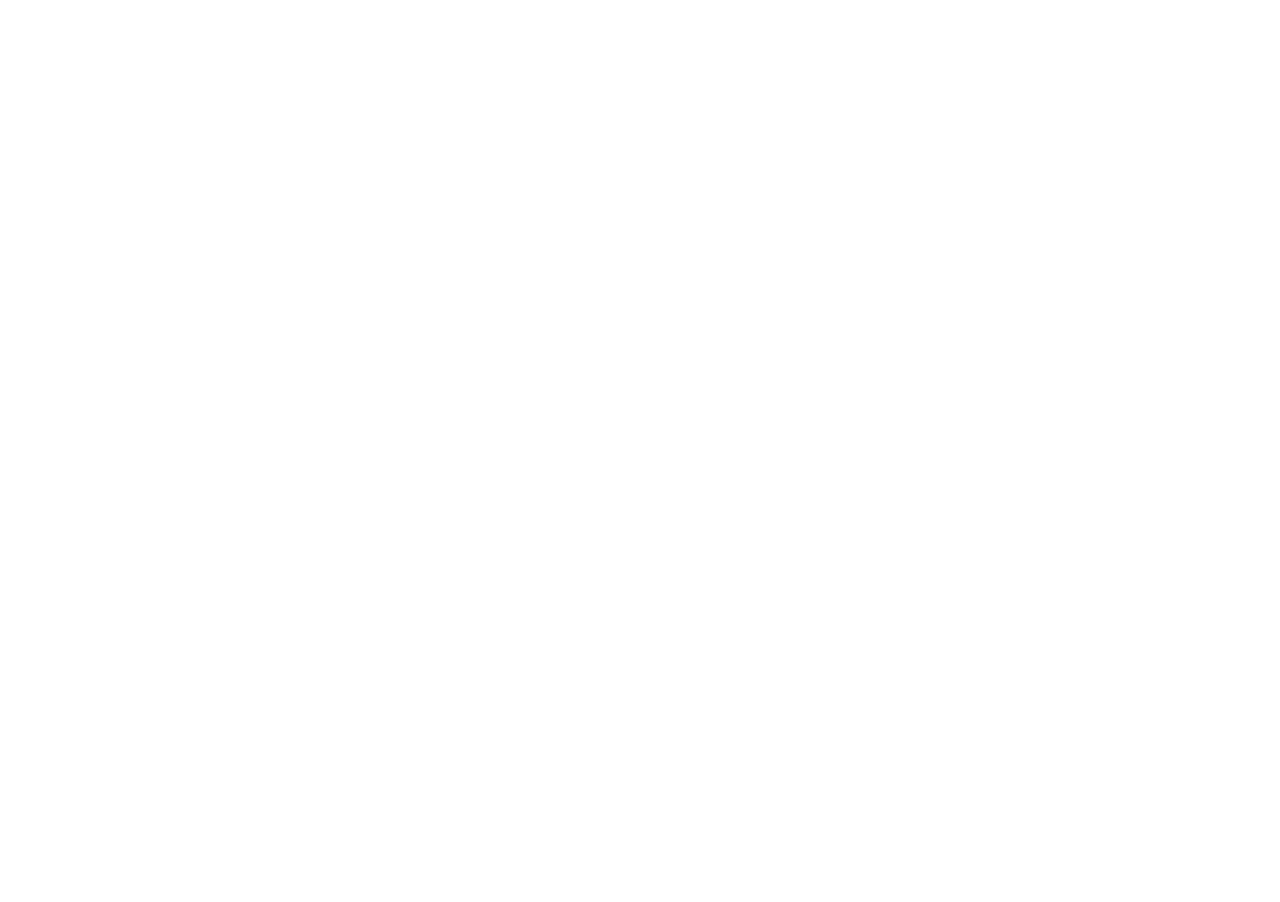
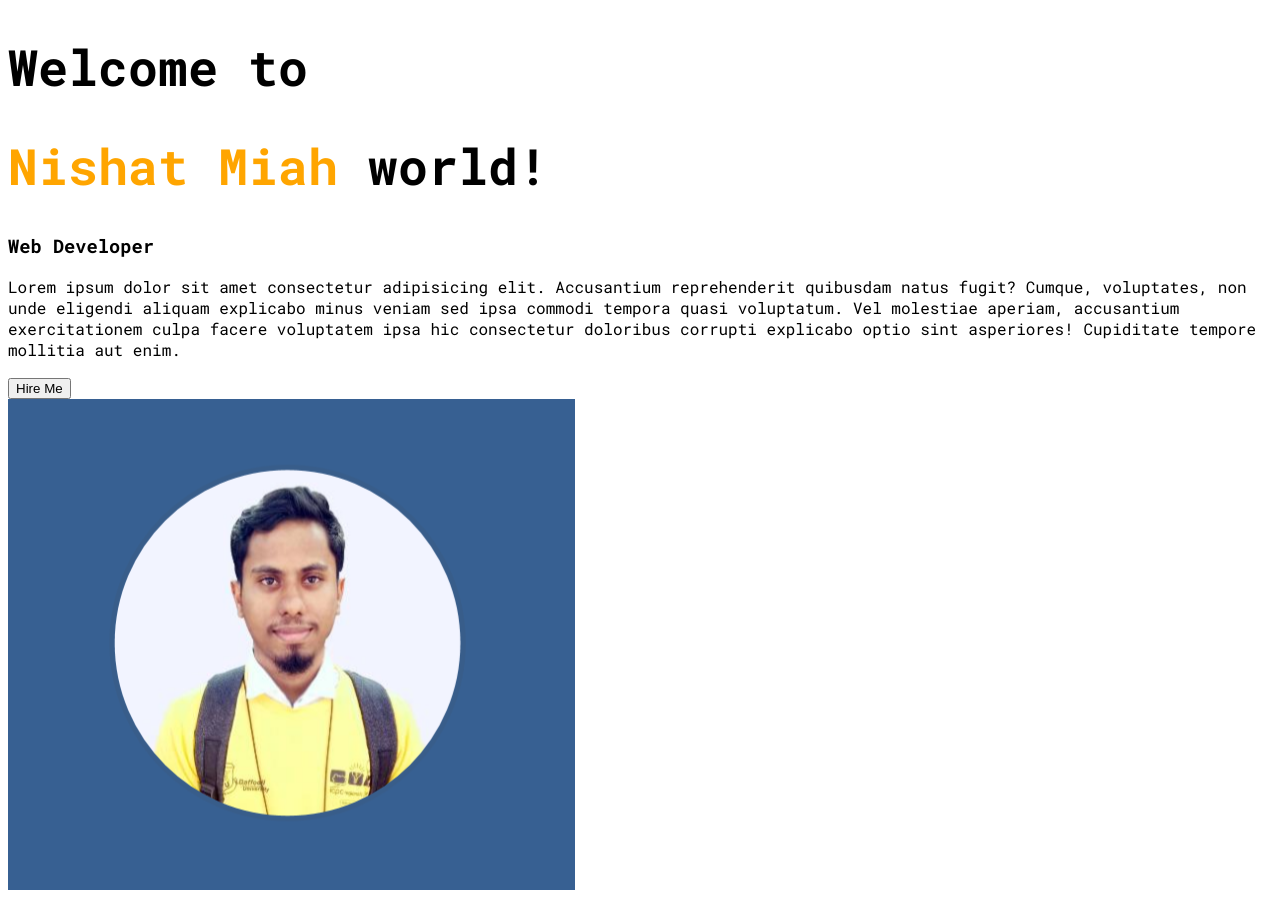
Before and after one commit to nakibul01/developer-portfolio, a plain HTML site: page index.html in a window 1280 px wide. Before the commit the page ends 800 px from the top, so only its background shows below. Drawn offline with Linux system fonts and the light colour scheme.

Commit message:
Added about me

```diff
--- a/index.html
+++ b/index.html
@@ -1,5 +1,6 @@
 <!DOCTYPE html>
 <html lang="en">
+
 <head>
     <meta charset="UTF-8">
     <meta http-equiv="X-UA-Compatible" content="IE=edge">
@@ -7,7 +8,23 @@
     <title>Nishat Portfolio</title>
     <link rel="stylesheet" href="style.css">
 </head>
+
 <body>
+    <div class="left">
+        <h1>Welcome to</h1>
+        <h1><span class="orange-color">Nishat Miah</span> world!</h1>
+        <h3>Web Developer</h3>
+        <p>Lorem ipsum dolor sit amet consectetur adipisicing elit. Accusantium reprehenderit quibusdam natus fugit?
+            Cumque, voluptates, non unde eligendi aliquam explicabo minus veniam sed ipsa commodi tempora quasi
+            voluptatum. Vel molestiae aperiam, accusantium exercitationem culpa facere voluptatem ipsa hic consectetur
+            doloribus corrupti explicabo optio sint asperiores! Cupiditate tempore mollitia aut enim.</p>
 
+        <button class="button-modify">Hire Me</button>
+    </div>
+
+    <div class="right">
+        <img src="images/Untitled.png" alt="Md Nishat Miah">
+    </div>
 </body>
+
 </html>
--- a/style.css
+++ b/style.css
@@ -3,3 +3,11 @@
 body {
     font-family: 'Roboto Mono', monospace;
 }
+
+h1{
+    font-size: 50px;
+}
+
+.left .orange-color{
+    color: orange;
+}
```
